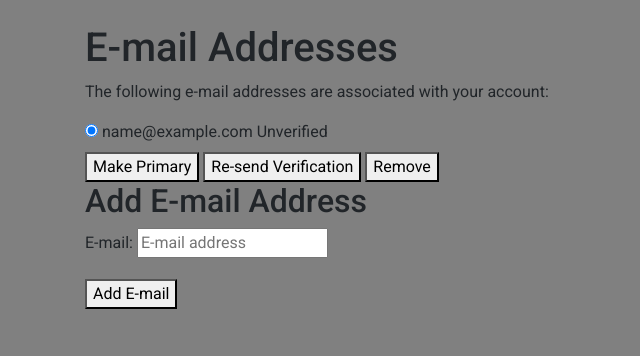
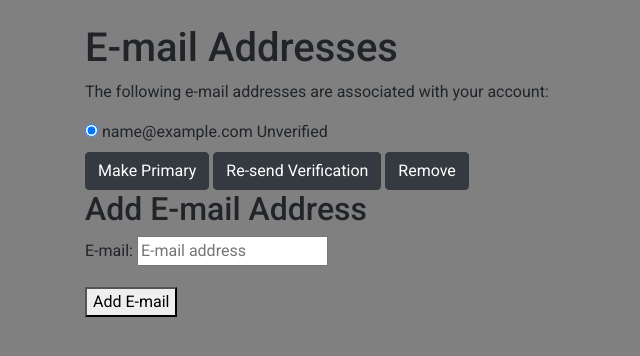
Before and after one commit to jamesigibbs/NoBikesNoBueno, a Django app: page /accounts/email/ in a window 1280 px wide. Shown: the part 160-516 px from the top of the page, without its empty margins (0-640 px from the left). Run offline with Django 3.2, Linux system fonts and the light colour scheme; the visitor is signed in with stand-in values (Sample User, id 1); data comes from the database, SQL or seed files in the repository; parts of the project's set-up code (start-up, migrations or seed data) failed here and were passed over; some libraries are stand-ins or nearby versions.

Commit message:
Fixing and braking buttons

```diff
--- a/bag/templates/bag/bag.html
+++ b/bag/templates/bag/bag.html
@@ -134,9 +134,8 @@
 {% endblock %}
 
 {% block postloadjs %}
-    {{ block.super }}
+{{ block.super }}
 {% include 'home/includes/quantity_input_script.html' %}
-
 <script type="text/javascript">
     // Update quantity on click
     $('.update-link').click(function(e) {
--- a/bag/views.py
+++ b/bag/views.py
@@ -1,5 +1,4 @@
-from django.shortcuts import render, redirect, reverse, \
-    HttpResponse, get_object_or_404
+from django.shortcuts import render, redirect, reverse, HttpResponse, get_object_or_404
 from django.contrib import messages
 
 from home.models import Product
--- a/home/templates/home/includes/quantity_input_script.html
+++ b/home/templates/home/includes/quantity_input_script.html
@@ -41,4 +41,6 @@
        var itemId = $(this).data('item_id');
        handleEnableDisable(itemId);
     });
+
+
 </script>
--- a/home/views.py
+++ b/home/views.py
@@ -4,7 +4,6 @@ from django.db.models import Q
 from home.models import Product
 
 from django.db.models.functions import Lower
-# Create your views here.
 
 
 def home(request):
--- a/templates/allauth/account/account_inactive.html
+++ b/templates/allauth/account/account_inactive.html
@@ -7,5 +7,5 @@
 {% block inner_content %}
 <h1 class="mt-4">{% trans "Account Inactive" %}</h1>
 
-<p>{% trans "This account is inactive." %}</p>
+<p class="mb-5">{% trans "This account is inactive." %}</p>
 {% endblock %}
--- a/templates/allauth/account/base.html
+++ b/templates/allauth/account/base.html
@@ -13,7 +13,7 @@
     {% endif %}
 
     {% block content %}
-    <div class="container header-container">
+    <div class="container mb-4 header-container">
         <div class="row">
             <div class="col-12 col-md-6">
                 <div class="allauth-form-inner-content">
--- a/templates/allauth/account/email.html
+++ b/templates/allauth/account/email.html
@@ -31,9 +31,9 @@
   {% endfor %}
 
 <div class="buttonHolder">
-      <button class="secondaryAction" type="submit" name="action_primary" >{% trans 'Make Primary' %}</button>
-      <button class="secondaryAction" type="submit" name="action_send" >{% trans 'Re-send Verification' %}</button>
-      <button class="primaryAction" type="submit" name="action_remove" >{% trans 'Remove' %}</button>
+      <button class="secondaryAction btn-dark btn" type="submit" name="action_primary" >{% trans 'Make Primary' %}</button>
+      <button class="secondaryAction btn-dark btn" type="submit" name="action_send" >{% trans 'Re-send Verification' %}</button>
+      <button class="primaryAction btn-dark btn" type="submit" name="action_remove" >{% trans 'Remove' %}</button>
 </div>
 
 </fieldset>
@@ -50,7 +50,7 @@
     <form method="post" action="{% url 'account_email' %}" class="add_email">
         {% csrf_token %}
         {{ form.as_p }}
-        <button name="action_add" type="submit">{% trans "Add E-mail" %}</button>
+        <button name="action_add btn-dark btn" type="submit">{% trans "Add E-mail" %}</button>
     </form>
   {% endif %}
 
--- a/templates/allauth/account/email/base_message.txt
+++ b/templates/allauth/account/email/base_message.txt
@@ -2,6 +2,6 @@
 
 {% block content %}{% endblock %}
 
-{% blocktrans with site_name=current_site.name site_domain=current_site.domain %}Thank you for using {{ site_name }}!
+{% blocktrans with site_name=current_site.name site_domain=current_site.domain %}Thank you for using No Bikes No Bueno!
 {{ site_domain }}{% endblocktrans %}
 {% endautoescape %}
--- a/templates/allauth/account/email_confirm.html
+++ b/templates/allauth/account/email_confirm.html
@@ -17,7 +17,7 @@
 
 <form method="POST" action="{% url 'account_confirm_email' confirmation.key %}">
 {% csrf_token %}
-    <button type="submit btn-dark btn">{% trans 'Confirm' %}</button>
+    <button class="btn-dark btn" type="submit">{% trans 'Confirm' %}</button>
 </form>
 
 {% else %}
--- a/templates/allauth/account/password_change.html
+++ b/templates/allauth/account/password_change.html
@@ -10,7 +10,7 @@
     <form method="POST" action="{% url 'account_change_password' %}" class="password_change">
         {% csrf_token %}
         {{ form.as_p }}
-        <button type="submit btn btn-dark" name="action">{% trans "Change Password" %}</button>
+        <button class="btn-dark btn" type="submit" name="action">{% trans "Change Password" %}</button>
         <a href="{% url 'account_reset_password' %}">{% trans "Forgot Password?" %}</a>
     </form>
 {% endblock %}
--- a/templates/allauth/account/password_reset.html
+++ b/templates/allauth/account/password_reset.html
@@ -17,7 +17,7 @@
     <form method="POST" action="{% url 'account_reset_password' %}" class="password_reset">
         {% csrf_token %}
         {{ form.as_p }}
-        <input type="submit btn btn-dark" value="{% trans 'Reset My Password' %}" />
+        <input class="btn btn-dark" type="submit" value="{% trans 'Reset My Password' %}" />
     </form>
 
     <p>{% blocktrans %}Please contact us if you have any trouble resetting your password.{% endblocktrans %}</p>
--- a/templates/allauth/account/password_set.html
+++ b/templates/allauth/account/password_set.html
@@ -10,6 +10,6 @@
     <form method="POST" action="{% url 'account_set_password' %}" class="password_set">
         {% csrf_token %}
         {{ form.as_p }}
-        <input type="submit btn btn-dark" name="action" value="{% trans 'Set Password' %}"/>
+        <input class="btn btn-dark" type="submit" name="action" value="{% trans 'Set Password' %}"/>
     </form>
 {% endblock %}
--- a/templates/allauth/account/signup.html
+++ b/templates/allauth/account/signup.html
@@ -15,7 +15,7 @@
   {% if redirect_field_value %}
   <input type="hidden" name="{{ redirect_field_name }}" value="{{ redirect_field_value }}" />
   {% endif %}
-  <button type="submit btn btn-dark">{% trans "Sign Up" %} &raquo;</button>
+  <button class="btn btn-dark" type="submit">{% trans "Sign Up" %} &raquo;</button>
 </form>
 
 {% endblock %}
```
